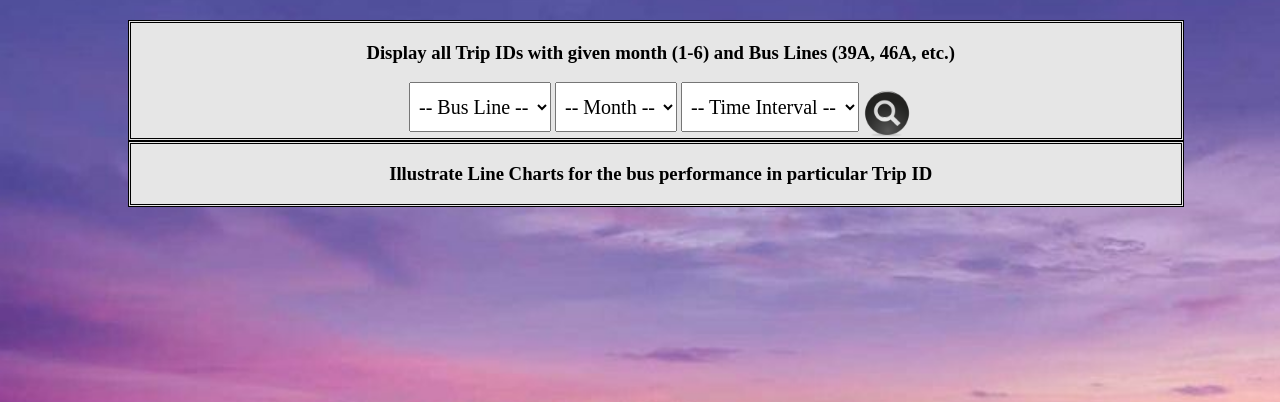
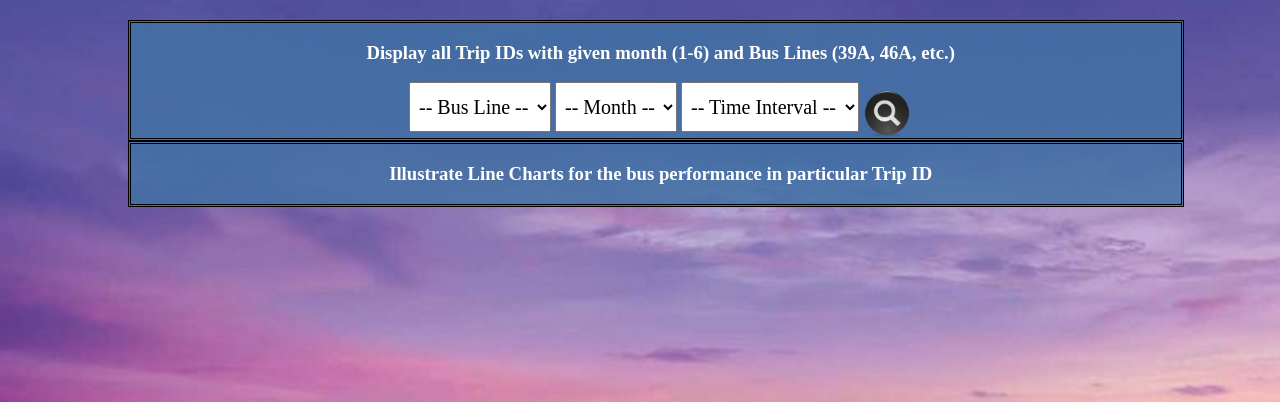
Before and after one commit to shanebird92/MSDP, a Django app: template src/msdp/mysite/templates/analytics.html in a window 1280 px wide. Shown: the part 47-449 px from the top of the page. Run offline with Django 3.2, Linux system fonts and the light colour scheme; the template is opened without the code that fills it, so the values that code supplies are empty; some libraries are stand-ins or nearby versions.

Commit message:
update analytics.html with small changes on color

```diff
--- a/src/msdp/mysite/templates/analytics.html
+++ b/src/msdp/mysite/templates/analytics.html
@@ -24,7 +24,7 @@
       // and it will call form4_sub()
       function myFunction(tripid){
         //alert("calling myfunction()");
-        str = '<h3 style="background-color: #e6e6e6;color: black; width:1050px">&nbsp;Loading data, this will take several mins, please wait...</h3>';
+        str = '<h3 style="background-color: #4171a5d9;color: white; width:1050px">&nbsp;Loading data, this will take several mins, please wait...</h3>';
         document.getElementById('box4').innerHTML = str;
         form4_sub(tripid);
 	}
@@ -193,7 +193,7 @@
                     //alert(data);
                     data=JSON.parse(data);
                     str = create_tables(data);
-                    title = "<div><h3 style='color:black'> &nbsp;Displaying Trip IDs </h3></div>";
+                    title = "<div><h3 style='color:white'> &nbsp;Displaying Trip IDs </h3></div>";
                     document.getElementById('box').innerHTML = title + str;
                     show('box');
                 })
@@ -213,7 +213,7 @@
                             if (num == 0){
 				str += "<tr>";
 				}
-                            str += "<th><button style='border-style: double; border-color: black; background-color: #b3b3b3;color: black' value='" + json[i] + "' onclick='myFunction(this.value); return false;' onchange='myFunction(this.value); return false;'>"+json[i]+"</button></th>";
+                            str += "<th><button style='border-style: double; border-color: black; background-color: #4171a5d9;color: white' value='" + json[i] + "' onclick='myFunction(this.value); return false;' onchange='myFunction(this.value); return false;'>"+json[i]+"</button></th>";
                             if (num == 14){
 				str += "</tr>";
 				}
@@ -267,8 +267,8 @@
 
 </script>
 <div class="relative" align="center">
-<form style="background-color: #e6e6e6;border-style: double; border-color: black; width:1050px" class="form1">
-	<h3 style="color:black">&nbsp; Display all Trip IDs with given month (1-6) and Bus Lines (39A, 46A, etc.) </h3>
+<form style="background-color: #4171a5d9;border-style: double; border-color: black; width:1050px" class="form1">
+	<h3 style="color:white">&nbsp; Display all Trip IDs with given month (1-6) and Bus Lines (39A, 46A, etc.) </h3>
 	<div id='selections'> &nbsp;
 		<select  style="height:50px;font:inherit; font-size:20px; padding: 5px;" id="sel" onclick="populateSelect()" onchange="myshow(this, 'msg')">
         		<option value="">-- Bus Line --</option>
@@ -282,16 +282,16 @@
 		<input type="image" src="{% static "search-button.png" %}" alt="Submit" align="middle" width="48" height="48">
 	</div>
 	<input type="image" id="second_button" src="{% static "search-button.png" %}" alt="Submit" align="middle" width="48" height="48" style="display:none">
- 	<div style="color:black" id="msg"></div>
- 	<div style="color:black" id="msg2"></div>
- 	<div style="color:black" id="msg3"></div>
+ 	<div style="color:white" id="msg"></div>
+ 	<div style="color:white" id="msg2"></div>
+ 	<div style="color:white" id="msg3"></div>
 	<div id="box">
-		<div id="form1_notice" style="display:none; color:black"> <h3> &nbsp;Please wait for a moment, querying ... </h3></div>
+		<div id="form1_notice" style="display:none; color:white"> <h3> &nbsp;Please wait for a moment, querying ... </h3></div>
 	</div>
 </form>
 
-<div id='box4' style="background-color: #e6e6e6;border-style: double; border-color: black; width:1050px">
-<H3 style="color: black">&nbsp; Illustrate Line Charts for the bus performance in particular Trip ID </H3>
+<div id='box4' style="background-color: #4171a5d9;border-style: double; border-color: black; width:1050px">
+<H3 style="color: white">&nbsp; Illustrate Line Charts for the bus performance in particular Trip ID </H3>
 </div>
 </div>
 </body>
```
